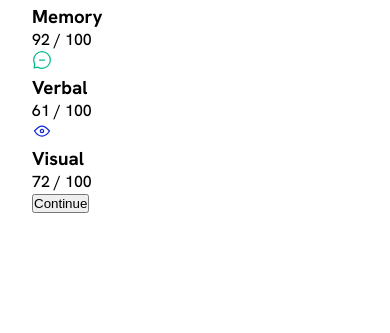
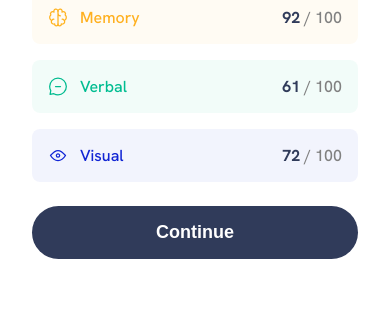
Before and after one commit to kpax10/results-summary-component, a plain HTML site: page index.html in a window 390 px wide. Shown: the part 511-844 px from the top of the page. Drawn offline with Linux system fonts and the light colour scheme.

Commit message:
mobile nearly complete

```diff
--- a/index.html
+++ b/index.html
@@ -31,22 +31,22 @@
 
       <div class="summary">
         <h2>Summary</h2>
-        <div class="subscore">
+        <div class="subscore reaction">
           <img src="./assets/images/icon-reaction.svg" alt="">
           <h3>Reaction</h3>
           <p><span>80</span> / 100</p>
         </div>
-        <div class="subscore">
+        <div class="subscore memory">
           <img src="./assets/images/icon-memory.svg" alt="">
           <h3>Memory</h3>
           <p><span>92</span> / 100</p>
         </div>
-        <div class="subscore">
+        <div class="subscore verbal">
           <img src="./assets/images/icon-verbal.svg" alt="">
           <h3>Verbal</h3>
           <p><span>61</span> / 100</p>
         </div>
-        <div class="subscore">
+        <div class="subscore visual">
           <img src="./assets/images/icon-visual.svg" alt="">
           <h3>Visual</h3>
           <p><span>72</span> / 100</p>
--- a/styles.css
+++ b/styles.css
@@ -10,12 +10,18 @@
   --clr-light-lavender: hsl(241, 100%, 89%);
   --clr-gray: hsl(224, 30%, 27%);
 
+  --clr-red-bg: hsl(0, 100%, 67%, 5%);
+  --clr-orange-bg: hsl(39, 100%, 56%, 5%);
+  --clr-green-bg: hsl(166, 100%, 37%, 5%);
+  --clr-blue-bg: hsl(234, 85%, 45%, 5%);
+
   --clr-light-slate-blue: hsl(252, 100%, 67%);
   --clr-light-royal-blue: hsl(241, 81%, 54%);
   --clr-violet-blue: hsla(256, 72%, 46%, 1);
   --clr-persian-blue: hsla(241, 72%, 46%, 0.3);
 
-  --fs-100: 1.125rem;
+  --fs-100: 1rem;
+  --fs-200: 1.125rem;
   --fs-400: 1.5rem;
   --fs-600: 2rem;
   --fs-700: 3.5rem;
@@ -98,4 +104,93 @@ h1 {
 
 .summary {
   padding: 2rem;
+  color: var(--clr-gray);
 }
+
+.summary h2 {
+  font-size: var(--fs-200);
+  padding-bottom: 1.5rem;
+}
+
+.summary h3 {
+  font-size: var(--fs-100);
+  font-weight: var(--fw-500);
+}
+
+.reaction {
+  background: var(--clr-red-bg);
+}
+
+.reaction h3 {
+  color: var(--clr-red);
+}
+
+.memory {
+  background: var(--clr-orange-bg);
+}
+
+.memory h3 {
+  color: var(--clr-orange);
+}
+
+.verbal {
+  background: var(--clr-green-bg);
+}
+
+.verbal h3 {
+  color: var(--clr-green);
+}
+
+.visual {
+  background: var(--clr-blue-bg);
+}
+
+.visual h3 {
+  color: var(--clr-blue);
+}
+
+.reaction,
+.memory,
+.verbal {
+  margin-bottom: 1rem;
+}
+
+.subscore p {
+  color: grey;
+  margin-left: auto;
+}
+
+.subscore span {
+  font-weight: var(--fw-700);
+  color: var(--clr-gray);
+}
+
+.subscore {
+  display: flex;
+  padding: 1rem;
+  border-radius: 0.5rem;
+}
+
+.subscore img {
+  margin-right: 12px;
+}
+
+.summary button {
+  display: flex;
+  justify-content: center;
+  width: 100%;
+  color: white;
+  background: var(--clr-gray);
+  font-size: var(--fs-200);
+  font-weight: var(--fw-700);
+  border: none;
+  padding: 1rem;
+  margin-top: 24px;
+  border-radius: 2rem;
+}
+
+.summary button:hover {
+  cursor: pointer;
+  background-image: linear-gradient(var(--clr-light-slate-blue), var(--clr-light-royal-blue));
+
+}
```
